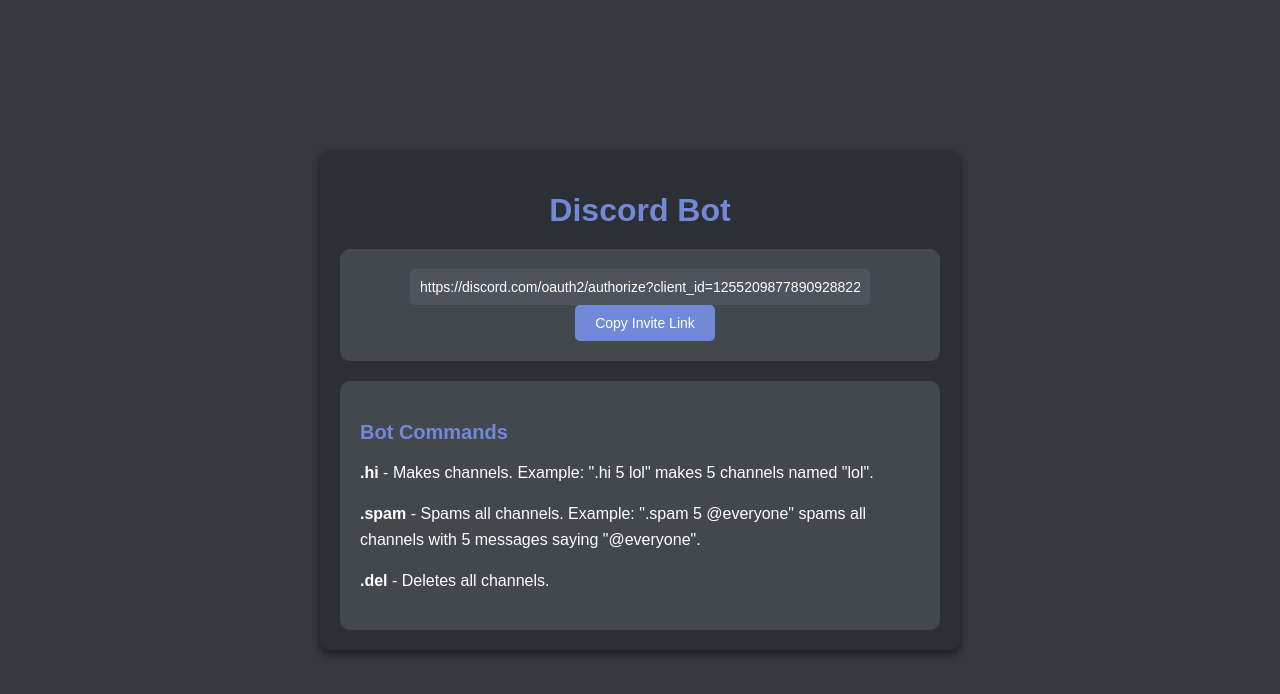
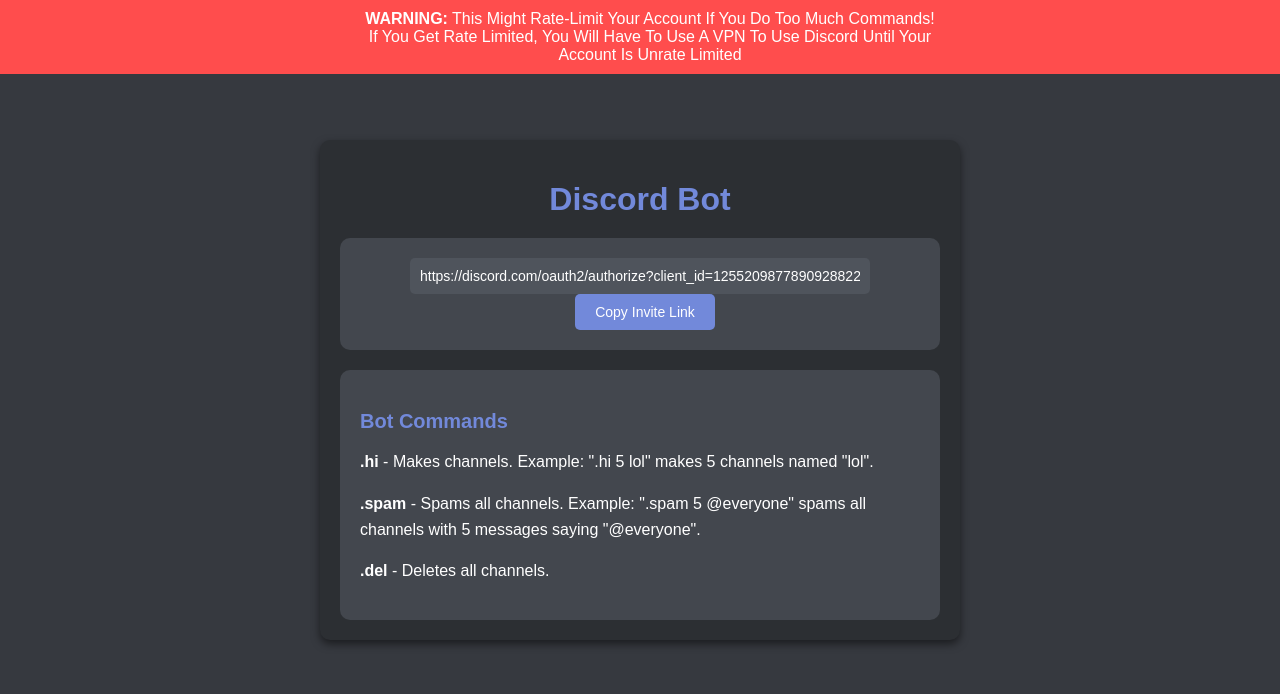
Before and after one commit to envisionss/bot, a plain HTML site: page index.html in a window 1280 px wide. Drawn offline with Linux system fonts and the light colour scheme.

Commit message:
Update index.html

```diff
--- a/index.html
+++ b/index.html
@@ -9,11 +9,23 @@
       background-color: #36393f;
       color: #ffffff;
       font-family: Arial, sans-serif;
-      display: flex;
-      justify-content: center;
-      align-items: center;
-      height: 100vh;
       margin: 0;
+      padding-top: 60px; /* Ensure content doesn't go under fixed warning */
+    }
+    .warning {
+      background-color: #ff4d4d;
+      color: #ffffff;
+      padding: 10px;
+      text-align: center;
+      width: 100%;
+      position: fixed;
+      top: 0;
+      left: 0;
+      z-index: 1000; /* Ensure it's above other content */
+    }
+    .warning-content {
+      max-width: 600px;
+      margin: 0 auto;
     }
     .container {
       text-align: center;
@@ -23,6 +35,8 @@
       box-shadow: 0 4px 8px rgba(0, 0, 0, 0.5);
       max-width: 600px;
       width: 100%;
+      margin: auto; /* Center the container horizontally */
+      margin-top: 80px; /* Leave space below the fixed warning */
     }
     h1 {
       font-size: 32px;
@@ -78,6 +92,12 @@
   </style>
 </head>
 <body>
+  <div class="warning">
+    <div class="warning-content">
+      <strong>WARNING:</strong> This Might Rate-Limit Your Account If You Do Too Much Commands!<br>
+      If You Get Rate Limited, You Will Have To Use A VPN To Use Discord Until Your Account Is Unrate Limited
+    </div>
+  </div>
   <div class="container">
     <h1>Discord Bot</h1>
 
```
